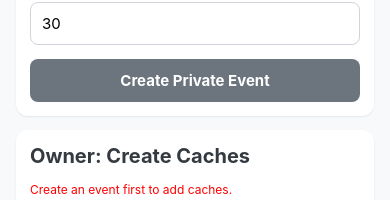
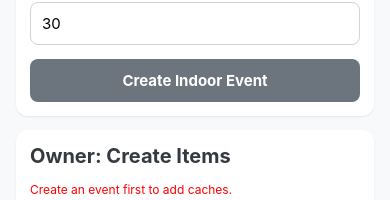
Before and after one commit to 77istM/Mall_Navigator_App, a React Native app: screen /PrivateDashboard in a window 390 px wide. Shown: the part 641-841 px from the top of the page. Built offline with nearby package versions, Linux system fonts and the light colour scheme.

Commit message:
Update labels for cache and event creation to reflect item terminology

```diff
--- a/PrivateMode/components/CreateCacheCard.js
+++ b/PrivateMode/components/CreateCacheCard.js
@@ -31,7 +31,7 @@ export default function CreateCacheCard({
 }) {
   return (
     <View style={styles.card}>
-      <Text style={styles.header}>Owner: Create Caches</Text>
+      <Text style={styles.header}>Owner: Create Items</Text>
       {!ownedEventId ? (
         <Text style={{ color: 'red', fontSize: 12, marginTop: 4, marginBottom: 8 }}>
           Create an event first to add caches.
@@ -121,7 +121,7 @@ export default function CreateCacheCard({
         textStyle={styles.buttonText}
         loading={isCreatingCache}
         onPress={onCreateCache}
-        label="Create Cache"
+        label="Create Item"
       />
     </View>
   );
--- a/PrivateMode/components/CreateEventCard.js
+++ b/PrivateMode/components/CreateEventCard.js
@@ -103,7 +103,7 @@ export default function CreateEventCard({
         textStyle={styles.buttonText}
         loading={isCreatingEvent}
         onPress={onCreateEvent}
-        label="Create Private Event"
+        label="Create Indoor Event"
       />
 
       {ownedEventId ? (
--- a/hooks/useCacheCreation.js
+++ b/hooks/useCacheCreation.js
@@ -61,7 +61,7 @@ export const useCacheCreation = () => {
       setCacheStatus({ tone: 'success', message: 'Cache created for this private event.' });
       resetCacheForm();
     } catch (error) {
-      setCacheStatus({ tone: 'error', message: error?.message || 'Failed to create cache.' });
+      setCacheStatus({ tone: 'error', message: error?.message || 'Failed to Create Item.' });
     } finally {
       setIsCreatingCache(false);
     }
```
